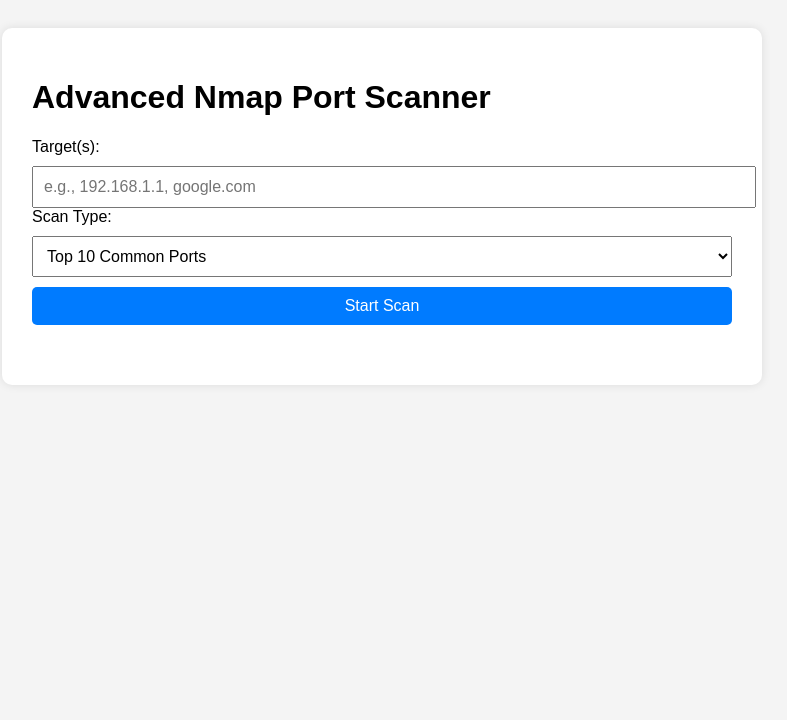
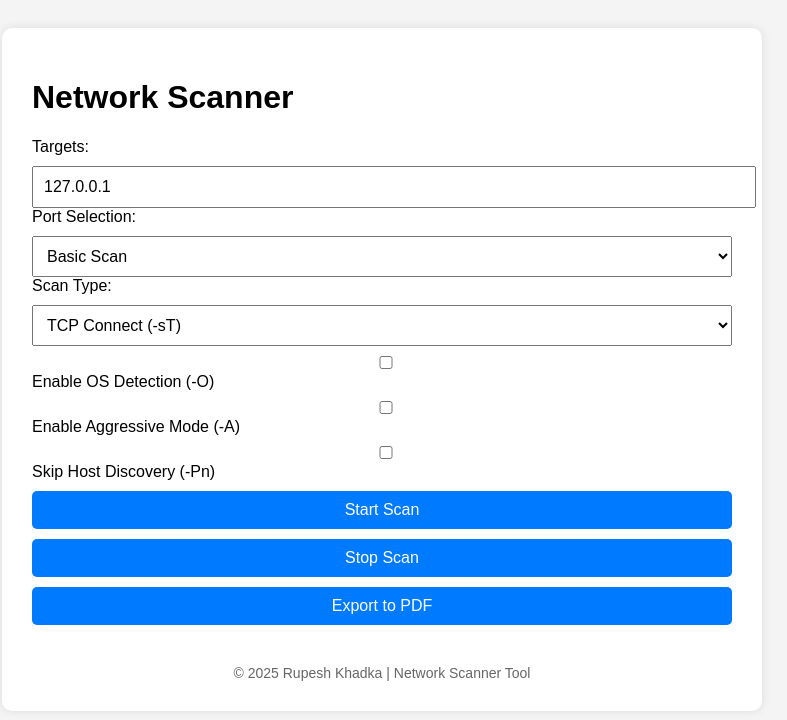
Before and after one commit to Rupeshkhadka4/NetworkScanner, a Flask app: page / in a window 1280 px wide. Shown: the top 720 px of the page, without its empty margins (258-1045 px from the left). Run offline with Flask 3, Linux system fonts and the light colour scheme.

Commit message:
Add files via upload

```diff
--- /dev/null
+++ b/static/script.js
@@ -0,0 +1,116 @@
+document.addEventListener("DOMContentLoaded", function () {
+    document.getElementById("portType").addEventListener("change", function () {
+        const customGroup = document.getElementById("customPortGroup");
+        customGroup.style.display = (this.value === "custom") ? "block" : "none";
+    });
+
+    document.getElementById("scanForm").addEventListener("submit", function (e) {
+        e.preventDefault();
+
+        const formData = {
+            targets: document.getElementById("targets").value,
+            port_type: document.getElementById("portType").value,
+            custom_ports: document.getElementById("customPorts").value,
+            scan_type: document.getElementById("scanType").value,
+            os_detection: document.getElementById("osDetection").checked,
+            aggressive: document.getElementById("aggressive").checked,
+            no_ping: document.getElementById("noPing").checked
+        };
+
+        fetch("/scan", {
+            method: "POST",
+            headers: { "Content-Type": "application/json" },
+            body: JSON.stringify(formData)
+        })
+        .then(res => res.json())
+        .then(data => {
+            window.scanResults = data;
+            displayResults(data);
+            document.getElementById("exportPdf").disabled = false;
+        });
+    });
+
+    document.getElementById("exportPdf").addEventListener("click", function () {
+        const exportBtn = document.getElementById("exportPdf");
+        const loading = document.getElementById("loading");
+
+        if (!window.scanResults || window.scanResults.length === 0) {
+            alert("❌ No scan results to export.");
+            return;
+        }
+
+        exportBtn.disabled = true;
+        loading.style.display = "block";
+
+        fetch("/export_pdf", {
+            method: "POST",
+            headers: { "Content-Type": "application/json" },
+            body: JSON.stringify({ results: window.scanResults })
+        })
+        .then(response => {
+            if (!response.ok) throw new Error("Export failed");
+            return response.blob();
+        })
+        .then(blob => {
+            const url = window.URL.createObjectURL(blob);
+            const a = document.createElement('a');
+            a.href = url;
+            a.download = "scan_report.pdf";
+            document.body.appendChild(a);
+            a.click();
+            a.remove();
+            window.URL.revokeObjectURL(url);
+            alert("✅ PDF exported successfully!");
+        })
+        .catch(err => {
+            console.error("Export error:", err);
+            alert("❌ Error exporting to PDF.");
+        })
+        .finally(() => {
+            exportBtn.disabled = false;
+            loading.style.display = "none";
+        });
+    });
+});
+
+function displayResults(data) {
+    const resultsDiv = document.getElementById("results");
+    resultsDiv.innerHTML = "";
+
+    data.forEach(result => {
+        for (const [host, info] of Object.entries(result)) {
+            const box = document.createElement("div");
+            box.className = "result-box";
+
+            if ("error" in info) {
+                box.innerHTML = `<strong>Error scanning ${host}:</strong> ${info.error}`;
+            } else {
+                let output = `
+                    <strong>Host:</strong> ${host}<br>
+                    <strong>Hostname:</strong> ${info.hostname || "Unknown"}<br>
+                    <strong>State:</strong> ${info.state}<br>
+                `;
+
+                if (info.os_match.length > 0) {
+                    output += `<strong>Possible OS:</strong><ul>`;
+                    info.os_match.forEach(os_info => {
+                        output += `<li>${os_info.name} (${os_info.accuracy}% accuracy)</li>`;
+                    });
+                    output += `</ul>`;
+                }
+
+                output += `<strong>Port Status:</strong><ul>`;
+                for (const [proto, ports] of Object.entries(info.protocols)) {
+                    for (const [port, pinfo] of Object.entries(ports)) {
+                        output += `<li>${proto.toUpperCase()} ${port}: ${pinfo.name} - <b>${pinfo.state}</b></li>`;
+                    }
+                }
+                output += `</ul>`;
+
+                box.innerHTML = output;
+            }
+
+            resultsDiv.appendChild(box);
+        }
+    });
+}
--- a/static/style.css
+++ b/static/style.css
@@ -26,6 +26,7 @@ button {
   color: white;
   border: none;
   border-radius: 5px;
+  margin-right: 10px;
 }
 
 #results {
@@ -39,19 +40,15 @@ button {
   border-left: 5px solid #007bff;
 }
 
-table {
-  width: 100%;
-  border-collapse: collapse;
-  margin-top: 10px;
+footer {
+  margin-top: 40px;
+  text-align: center;
+  font-size: 14px;
+  color: #666;
 }
 
-th, td {
-  border: 1px solid #ddd;
-  padding: 8px;
-  text-align: center;
+#loading {
+  display: none;
+  font-weight: bold;
+  color: green;
 }
-
-th {
-  background-color: #007bff;
-  color: white;
-}
--- a/templates/index.html
+++ b/templates/index.html
@@ -1,86 +1,63 @@
 <!DOCTYPE html>
 <html lang="en">
 <head>
-  <meta charset="UTF-8" />
-  <meta name="viewport" content="width=device-width, initial-scale=1.0"/>
-  <title>🔍 Port Scanner</title>
-  <link rel="stylesheet" href="{{ url_for('static', filename='style.css') }}" />
+    <meta charset="UTF-8">
+    <title>Advanced Network Scanner</title>
+    <link rel="stylesheet" href="{{ url_for('static', filename='style.css') }}">
 </head>
 <body>
-  <div class="container">
-    <h1>Advanced Nmap Port Scanner</h1>
 
-    <label for="targets">Target(s):</label>
-    <input type="text" id="targets" placeholder="e.g., 192.168.1.1, google.com" />
+<div class="container">
+    <h1>Network Scanner</h1>
 
-    <label for="portOption">Scan Type:</label>
-    <select id="portOption">
-      <option value="1">All Ports (1-65535)</option>
-      <option value="2">Custom Port(s)</option>
-      <option value="3" selected>Top 10 Common Ports</option>
-      <option value="4">Top 20 Common Ports</option>
-      <option value="5">Top 30 Common Ports</option>
-    </select>
+    <form id="scanForm">
+        <label>Targets:</label>
+        <input type="text" id="targets" name="targets" value="127.0.0.1">
 
-    <div id="customPortDiv" style="display:none;">
-      <label for="customPort">Enter Port(s)/Range:</label>
-      <input type="text" id="customPort" placeholder="e.g., 80 or 20-100" />
-    </div>
+        <label>Port Selection:</label>
+        <select id="portType">
+            <option value="basic">Basic Scan</option>
+            <option value="top10">Top 10 Ports</option>
+            <option value="top20">Top 20 Ports</option>
+            <option value="top30">Top 30 Ports</option>
+            <option value="top40">Top 40 Ports</option>
+            <option value="top50">Top 50 Ports</option>
+            <option value="range50to100">Top 50 to 100</option>
+            <option value="range100to200">Top 100 to 200</option>
+            <option value="allports">All Ports (1-65535)</option>
+            <option value="custom">Custom Ports</option>
+        </select>
 
-    <button onclick="startScan()">Start Scan</button>
+        <div id="customPortGroup" style="display:none;">
+            <label>Custom Ports:</label>
+            <input type="text" id="customPorts" placeholder="e.g., 80,443,8080">
+        </div>
+
+        <label>Scan Type:</label>
+        <select id="scanType">
+            <option value="-sT">TCP Connect (-sT)</option>
+            <option value="-sS">SYN Stealth (-sS)</option>
+            <option value="-sU">UDP Scan (-sU)</option>
+            <option value="-sn">Ping Only (-sn)</option>
+        </select>
+
+        <label><input type="checkbox" id="osDetection"> Enable OS Detection (-O)</label>
+        <label><input type="checkbox" id="aggressive"> Enable Aggressive Mode (-A)</label>
+        <label><input type="checkbox" id="noPing"> Skip Host Discovery (-Pn)</label>
+
+        <button type="submit">Start Scan</button>
+        <button type="button" id="stopScan" disabled>Stop Scan</button>
+        <button type="button" id="exportPdf" disabled>Export to PDF</button>
+        <div id="loading" style="display:none;">⏳ Exporting to PDF...</div>
+    </form>
 
     <div id="results"></div>
-  </div>
 
-  <script>
-    document.getElementById("portOption").addEventListener("change", function () {
-      const custom = document.getElementById("customPortDiv");
-      custom.style.display = this.value === "2" ? "block" : "none";
-    });
+    <footer>
+        &copy; 2025 Rupesh Khadka | Network Scanner Tool
+    </footer>
+</div>
 
-    async function startScan() {
-      const targets = document.getElementById("targets").value;
-      const portOption = document.getElementById("portOption").value;
-      const customPort = document.getElementById("customPort").value;
-
-      const response = await fetch("/scan", {
-        method: "POST",
-        headers: { "Content-Type": "application/json" },
-        body: JSON.stringify({ targets, ports: portOption, customPort })
-      });
-
-      const results = await response.json();
-      const resultsDiv = document.getElementById("results");
-      resultsDiv.innerHTML = "";
-
-      results.forEach(result => {
-        let html = `<div class="result-box"><h3>Host: ${result.host}`;
-
-        if (result.hostname && result.hostname !== "") {
-          html += ` (${result.hostname})`;
-        }
-
-        html += `</h3><p>State: ${result.state || "Unknown"}</p>`;
-
-        if (result.protocols && result.protocols.length > 0) {
-          result.protocols.forEach(proto => {
-            html += `<h4>Protocol: ${proto.protocol}</h4>`;
-            html += "<table><tr><th>Port</th><th>Service</th><th>Status</th></tr>";
-
-            proto.ports.forEach(p => {
-              html += `<tr><td>${p.port}</td><td>${p.service}</td><td>${p.state}</td></tr>`;
-            });
-
-            html += "</table>";
-          });
-        } else if (result.error) {
-          html += `<p style="color:red;">${result.error}</p>`;
-        }
-
-        html += "</div>";
-        resultsDiv.innerHTML += html;
-      });
-    }
-  </script>
+<script src="{{ url_for('static', filename='script.js') }}"></script>
 </body>
 </html>
```
